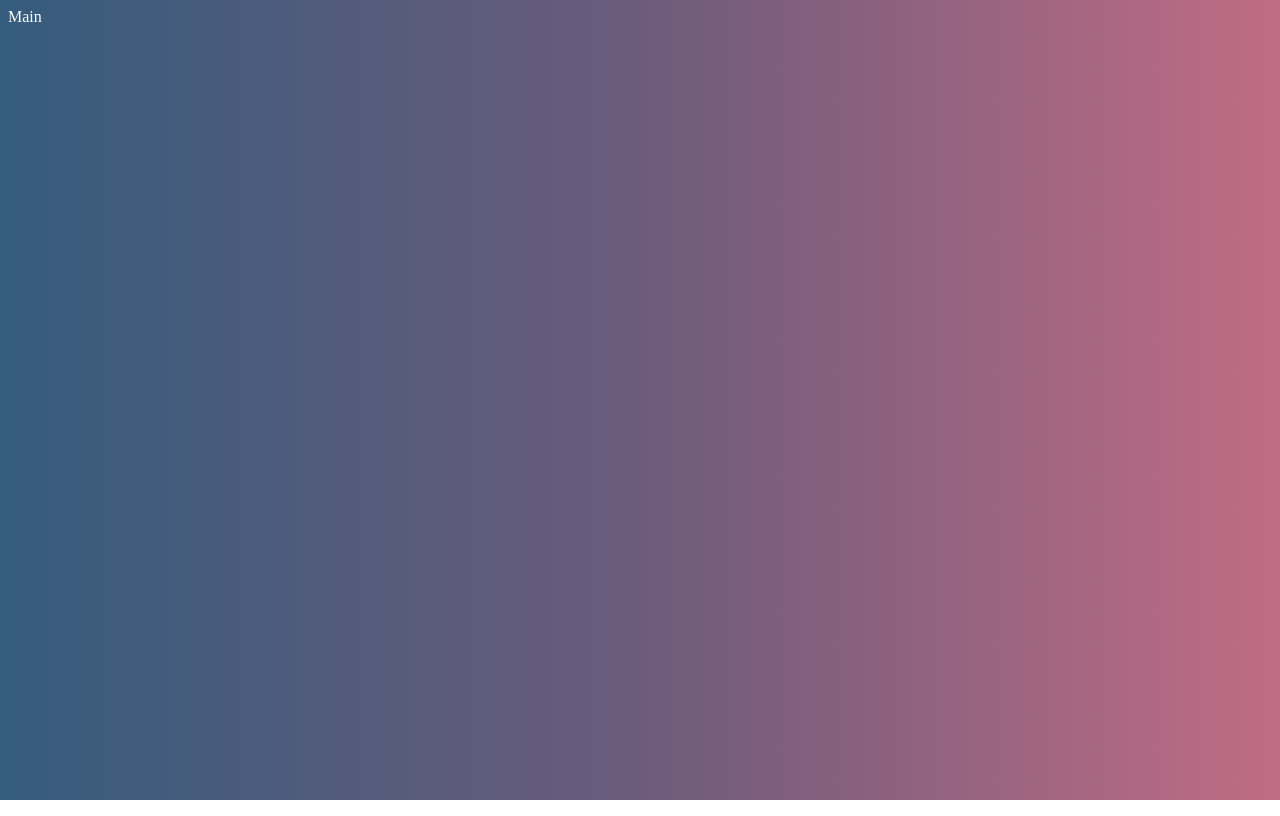
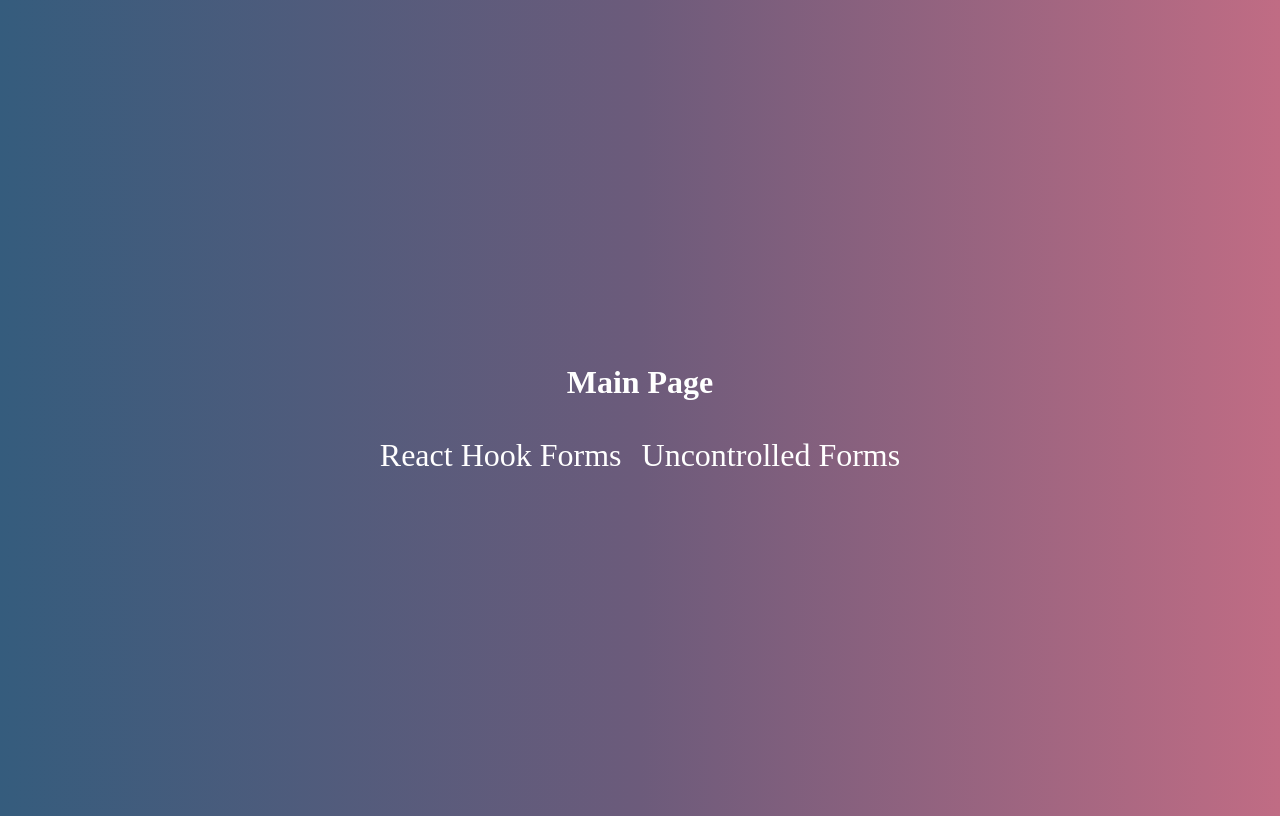
Before and after one commit to amberlynn364/react-forms, a React (Vite) app: page / in a window 1280 px wide. Built offline with nearby package versions, Linux system fonts and the light colour scheme; a web font is replaced by a local one.

Commit message:
feat: add links at Main page

```diff
--- a/src/pages/Main/Main.module.css
+++ b/src/pages/Main/Main.module.css
@@ -0,0 +1,29 @@
+.main {
+  display: flex;
+  flex-direction: column;
+  gap: 15px;
+  align-items: center;
+  justify-content: center;
+  width: 100%;
+  height: 100vh;
+}
+
+.linksWrapper {
+  display: flex;
+  gap: 20px;
+  font-size: 2rem;
+}
+
+.link {
+  text-decoration: none;
+  color: #fff;
+  cursor: pointer;
+  transition: color 0.3s;
+}
+
+.link:hover {
+  color: #bcbcbc;
+}
+.link:active {
+  color: #908f8f;
+}
--- a/src/pages/Main/Main.tsx
+++ b/src/pages/Main/Main.tsx
@@ -1,3 +1,19 @@
+import { Link } from 'react-router-dom';
+import styles from './Main.module.css';
+import RouterPath from '../../router/routerTypes';
+
 export default function Main() {
-  return <div>Main</div>;
+  return (
+    <main className={styles.main}>
+      <h1>Main Page</h1>
+      <div className={styles.linksWrapper}>
+        <Link to={RouterPath.ReactHookForms} className={styles.link}>
+          React Hook Forms
+        </Link>
+        <Link to={RouterPath.UncontrolledForms} className={styles.link}>
+          Uncontrolled Forms
+        </Link>
+      </div>
+    </main>
+  );
 }
```
